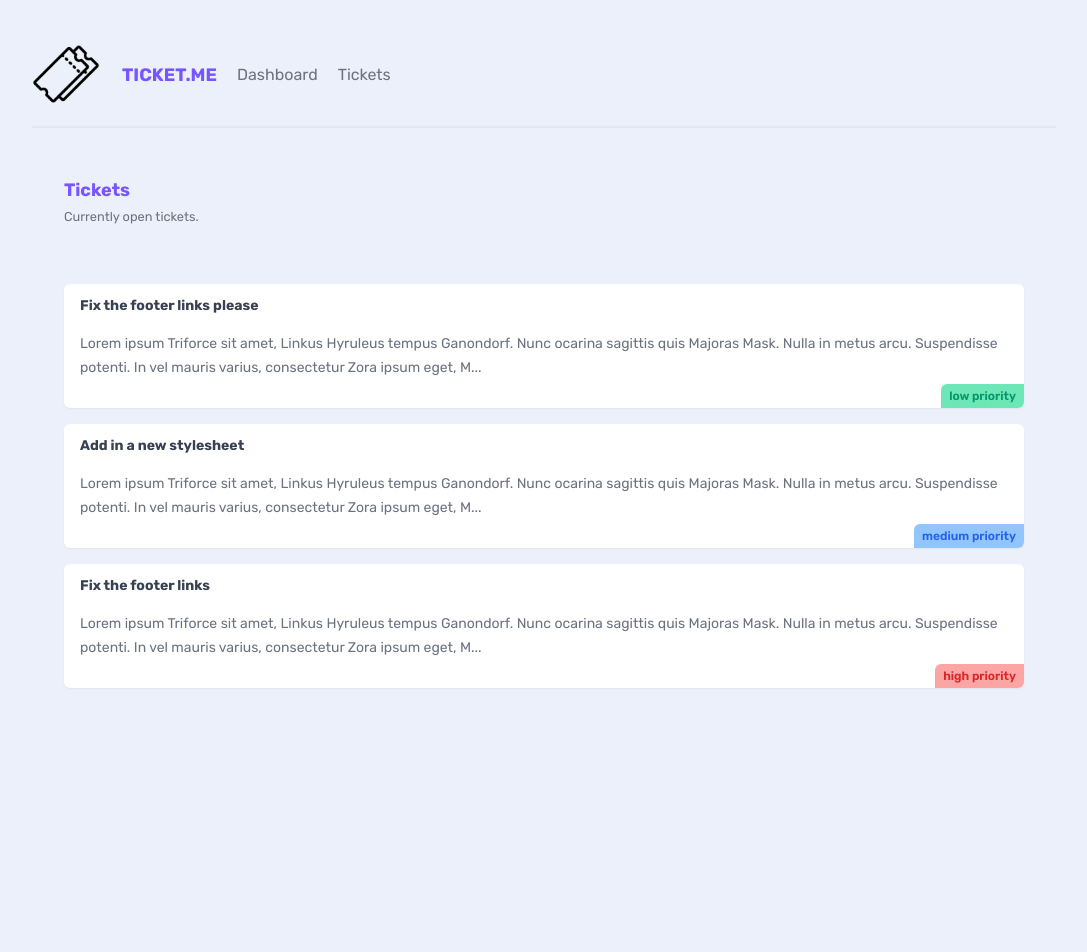
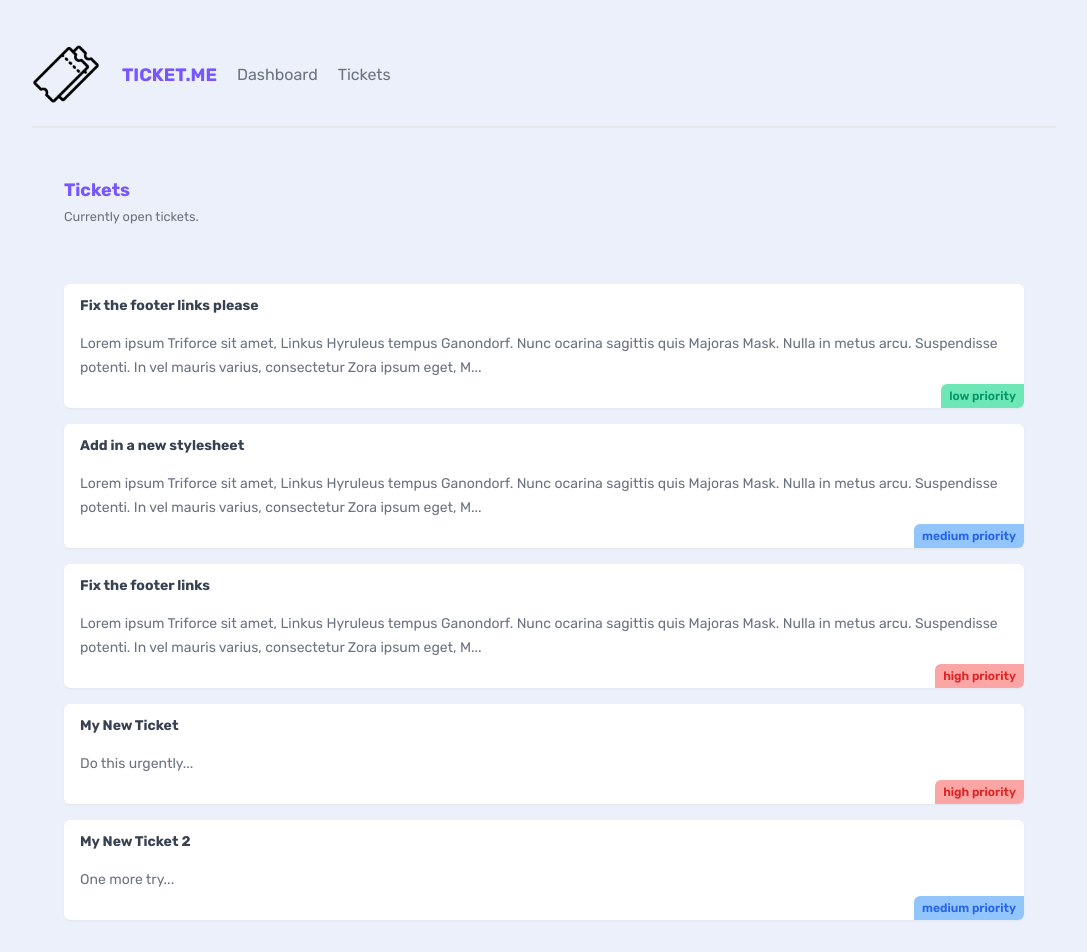
Before and after one commit to sytnikov/ticket-system-nextjs, a Next.js app: page /tickets in a window 1280 px wide. Shown: the top 952 px of the page, without its empty margins (96-1183 px from the left). Before the commit the page ends 800 px from the top, so only its background shows below. Built offline with nearby package versions, Linux system fonts and the light colour scheme; data requests are answered from the project's data file.

Commit message:
create ticket form, loading spinner added

```diff
--- a/_data/db.json
+++ b/_data/db.json
@@ -20,6 +20,20 @@
       "body": "Lorem ipsum Triforce sit amet, Linkus Hyruleus tempus Ganondorf. Nunc ocarina sagittis quis Majoras Mask. Nulla in metus arcu. Suspendisse potenti. In vel mauris varius, consectetur Zora ipsum eget, Master Sword porttitor urna. Fusce elementum urna elit, eget eleifend velit consectetur eget. Integer vel lobortis ipsum, vitae auctor Ocarina of Time. Donec sed urna dapibus, interdum magna a, eleifend magna. Curabitur tincidunt enim a neque volutpat. Phasellus auctor magna vel nunc pretium, ut volutpat justo tristique. Pellentesque cursus convallis mauris, in tempus enim tincidunt vitae.",
       "priority": "high",
       "user_email": "peach@netninja.dev"
+    },
+    {
+      "id": "eca1",
+      "title": "My New Ticket",
+      "body": "Do this urgently",
+      "priority": "high",
+      "user_email": "user@sytnikov.bio"
+    },
+    {
+      "id": "fc40",
+      "title": "My New Ticket 2",
+      "body": "One more try",
+      "priority": "medium",
+      "user_email": "user@sytnikov.bio"
     }
   ]
 }
--- a/app/globals.css
+++ b/app/globals.css
@@ -130,3 +130,29 @@ form button {
   @apply absolute bottom-0 right-0
     rounded-tl-md;
 }
+
+/* loading spinner */
+.loadingSpinnerContainer {
+  background-color: #ebf0fa;
+  display: flex;
+  justify-content: center;
+  align-items: center;
+}
+
+.loadingSpinner {
+  width: 64px;
+  height: 64px;
+  border: 8px solid;
+  border-color: #7d64de transparent #a0a0a0 transparent;
+  border-radius: 50%;
+  animation: spin 1.2s linear infinite;
+}
+
+@keyframes spin {
+  0% {
+    transform: rotate(0deg);
+  }
+  100% {
+    transform: rotate(360deg);
+  }
+}
--- a/app/loading.jsx
+++ b/app/loading.jsx
@@ -1,8 +1,12 @@
 export default function Loading() {
   return (
-    <main className="text-center">
-      <h2 className="text-primary">Loading...</h2>
-      <p><small>Hopefully, not for too long</small></p>
+    <main className="loadingSpinnerContainer">
+      <div className="loadingSpinner"></div>
     </main>
-  )
+
+    // <main className="text-center">
+    //   <h2 className="text-primary">Loading...</h2>
+    //   <p><small>Hopefully, not for too long</small></p>
+    // </main>
+  );
 }
--- a/app/tickets/TicketList.jsx
+++ b/app/tickets/TicketList.jsx
@@ -1,8 +1,5 @@
 import Link from "next/link";
-
 async function getTickets() {
-  await new Promise(resolve => setTimeout(resolve, 3000))
-
   const res = await fetch("http://localhost:4000/tickets", {
     next: {
       revalidate: 0,
@@ -13,21 +10,20 @@ async function getTickets() {
 }
 
 export default async function TicketList() {
-
   const tickets = await getTickets();
 
   return (
     <>
       {tickets.map((ticket) => (
-        <Link href={`/tickets/${ticket.id}`}>
-          <div key={ticket.id} className="card my-5">
+        <div key={ticket.id} className="card my-5">
+          <Link href={`/tickets/${ticket.id}`}>
             <h3>{ticket.title}</h3>
             <p>{ticket.body.slice(0, 200)}...</p>
             <div className={`pill ${ticket.priority}`}>
               {ticket.priority} priority
             </div>
-          </div>
-        </Link>
+          </Link>
+        </div>
       ))}
       {tickets.length === 0 && (
         <p className="text-center">There are no open tickets. yay!</p>
--- /dev/null
+++ b/app/tickets/create/CreateForm.jsx
@@ -0,0 +1,67 @@
+"use client";
+
+import { useState } from "react";
+import { useRouter } from "next/navigation";
+
+export default function CreateForm() {
+  const router = useRouter()
+
+  const [title, setTitle] = useState("");
+  const [body, setBody] = useState("");
+  const [priority, setPriority] = useState("low");
+  const [isLoading, setIsLoading] = useState(false);
+
+  const handleSubmit = async (e) => {
+    e.preventDefault()
+    setIsLoading(true)
+
+    const ticket = {
+      title, body, priority, user_email: "user@sytnikov.bio"
+    }
+
+    const res = await fetch("http://localhost:4000/tickets", {
+      method: "POST",
+      headers: {"Content-Type": "application/json"},
+      body: JSON.stringify(ticket)
+    })
+
+    if (res.status === 201) {
+      router.refresh() // refetch the data before showing the ticket list
+      router.push("/tickets")
+    }
+  }
+
+  return (
+    <form onSubmit={handleSubmit} className="w-1/2">
+      <label>
+        <span>Title:</span>
+        <input
+          required
+          type="text"
+          onChange={(e) => setTitle(e.target.value)}
+          value={title}
+        />
+      </label>
+      <label>
+        <span>Body:</span>
+        <textarea
+          required
+          onChange={(e) => setBody(e.target.value)}
+          value={body}
+        />
+      </label>
+      <label>
+        <span>Priority:</span>
+        <select onChange={(e) => setPriority(e.target.value)} value={priority}>
+          <option value="low">Low Priority</option>
+          <option value="medium">Medium Priority</option>
+          <option value="high">High Priority</option>
+        </select>
+      </label>
+      <button className="btn-primary" disabled={isLoading}>
+        {isLoading && <span>Adding...</span>}
+        {!isLoading && <span>Add Ticket</span>}
+      </button>
+    </form>
+  );
+}
--- /dev/null
+++ b/app/tickets/create/page.jsx
@@ -0,0 +1,10 @@
+import CreateForm from "./CreateForm";
+
+export default function CreateTicket() {
+  return (
+    <main>
+      <h2 className="text-pimary text-center">Add a New Ticket</h2>
+      <CreateForm />
+    </main>
+  )
+}
```
